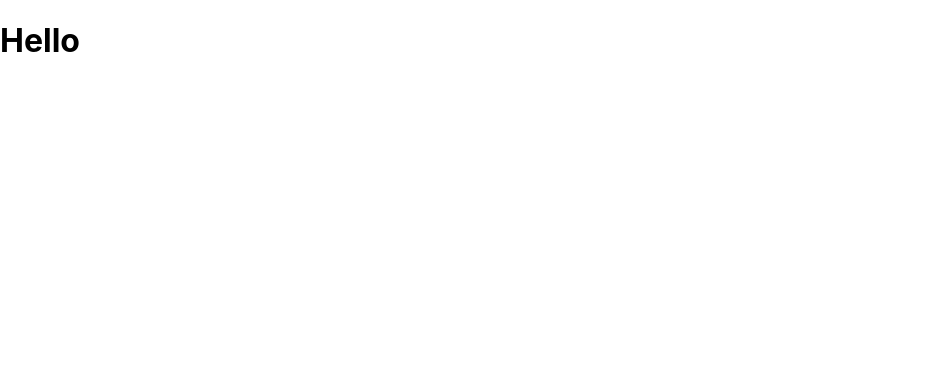
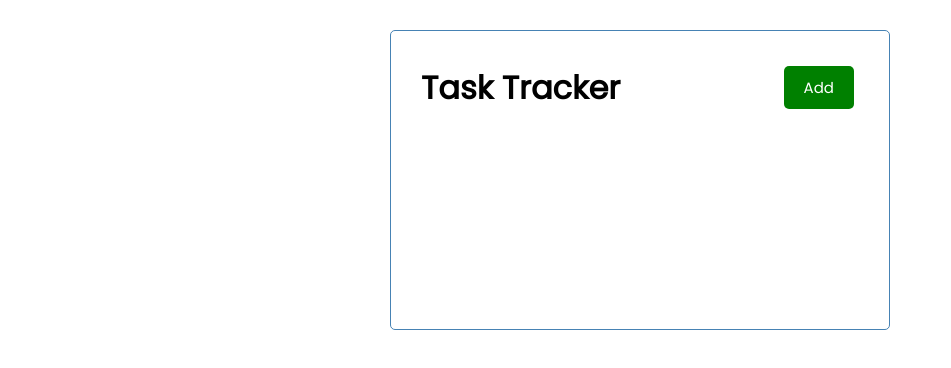
Before and after one commit to robkondrat/react-task-tracker, a React (Create React App) app: page / in a window 1280 px wide. Shown: the top 368 px of the page, without its empty margins (0-951 px from the left). Built offline with nearby package versions, Linux system fonts and the light colour scheme.

Commit message:
header, button components

```diff
--- a/src/App.js
+++ b/src/App.js
@@ -1,7 +1,9 @@
-function App() {
+import Header from './components/Header';
+
+const App = () => {
   return (
     <div className="container">
-      <h1>Hello </h1>
+      <Header />
     </div>
   );
 }
--- /dev/null
+++ b/src/components/Button.js
@@ -0,0 +1,25 @@
+import PropTypes from "prop-types";
+
+const Button = ({ color, text, onClick }) => {
+  return (
+    <button
+      onClick={onClick}
+      style={{ backgroundColor: color }}
+      className="btn"
+    >
+      {text}
+    </button>
+  );
+};
+
+Button.defaultProps = {
+  color: "steelblue",
+};
+
+Button.propTypes = {
+  text: PropTypes.string,
+  color: PropTypes.string,
+  onClick: PropTypes.func,
+};
+
+export default Button;
--- a/src/components/Header.js
+++ b/src/components/Header.js
@@ -1,9 +1,25 @@
-const Header = () => {
+import PropTypes from 'prop-types';
+import Button from './Button';
+
+const Header = ({ title }) => {
+  const onClick = () => {
+    console.log('click')
+  }
+
   return (
-    <div>
-      <h1>Task Tracker</h1>
+    <div className="header">
+      <h1>{title}</h1>
+      <Button color="green" text="Add" onClick={onClick} />
     </div>
   )
 }
 
+Header.defaultProps = {
+  title: 'Task Tracker',
+}
+
+Header.propTypes = {
+  title: PropTypes.string.isRequired,
+}
+
 export default Header;
--- a/src/index.css
+++ b/src/index.css
@@ -1,13 +1,94 @@
+@import url('https://fonts.googleapis.com/css2?family=Poppins:wght@300;400&display=swap');
+
+* {
+  box-sizing: border-box;
+  margin: 0;
+  padding: 0;
+}
 body {
-  margin: 0;
-  font-family: -apple-system, BlinkMacSystemFont, 'Segoe UI', 'Roboto', 'Oxygen',
-    'Ubuntu', 'Cantarell', 'Fira Sans', 'Droid Sans', 'Helvetica Neue',
-    sans-serif;
-  -webkit-font-smoothing: antialiased;
-  -moz-osx-font-smoothing: grayscale;
+  font-family: 'Poppins', sans-serif;
 }
-
-code {
-  font-family: source-code-pro, Menlo, Monaco, Consolas, 'Courier New',
-    monospace;
+.container {
+  max-width: 500px;
+  margin: 30px auto;
+  overflow: auto;
+  min-height: 300px;
+  border: 1px solid steelblue;
+  padding: 30px;
+  border-radius: 5px;
 }
+.header {
+  display: flex;
+  justify-content: space-between;
+  align-items: center;
+  margin-bottom: 20px;
+}
+.btn {
+  display: inline-block;
+  background: #000;
+  color: #fff;
+  border: none;
+  padding: 10px 20px;
+  margin: 5px;
+  border-radius: 5px;
+  cursor: pointer;
+  text-decoration: none;
+  font-size: 15px;
+  font-family: inherit;
+}
+.btn:focus {
+  outline: none;
+}
+.btn:active {
+  transform: scale(0.98);
+}
+.btn-block {
+  display: block;
+  width: 100%;
+}
+.task {
+  background: #f4f4f4;
+  margin: 5px;
+  padding: 10px 20px;
+  cursor: pointer;
+}
+.task.reminder {
+  border-left: 5px solid green;
+}
+.task h3 {
+  display: flex;
+  align-items: center;
+  justify-content: space-between;
+}
+.add-form {
+  margin-bottom: 40px;
+}
+.form-control {
+  margin: 20px 0;
+}
+.form-control label {
+  display: block;
+}
+.form-control input {
+  width: 100%;
+  height: 40px;
+  margin: 5px;
+  padding: 3px 7px;
+  font-size: 17px;
+}
+.form-control-check {
+  display: flex;
+  align-items: center;
+  justify-content: space-between;
+}
+.form-control-check label {
+  flex: 1;
+}
+.form-control-check input {
+  flex: 2;
+  height: 20px;
+}
+footer {
+  margin-top: 30px;
+  text-align: center;
+}
```
